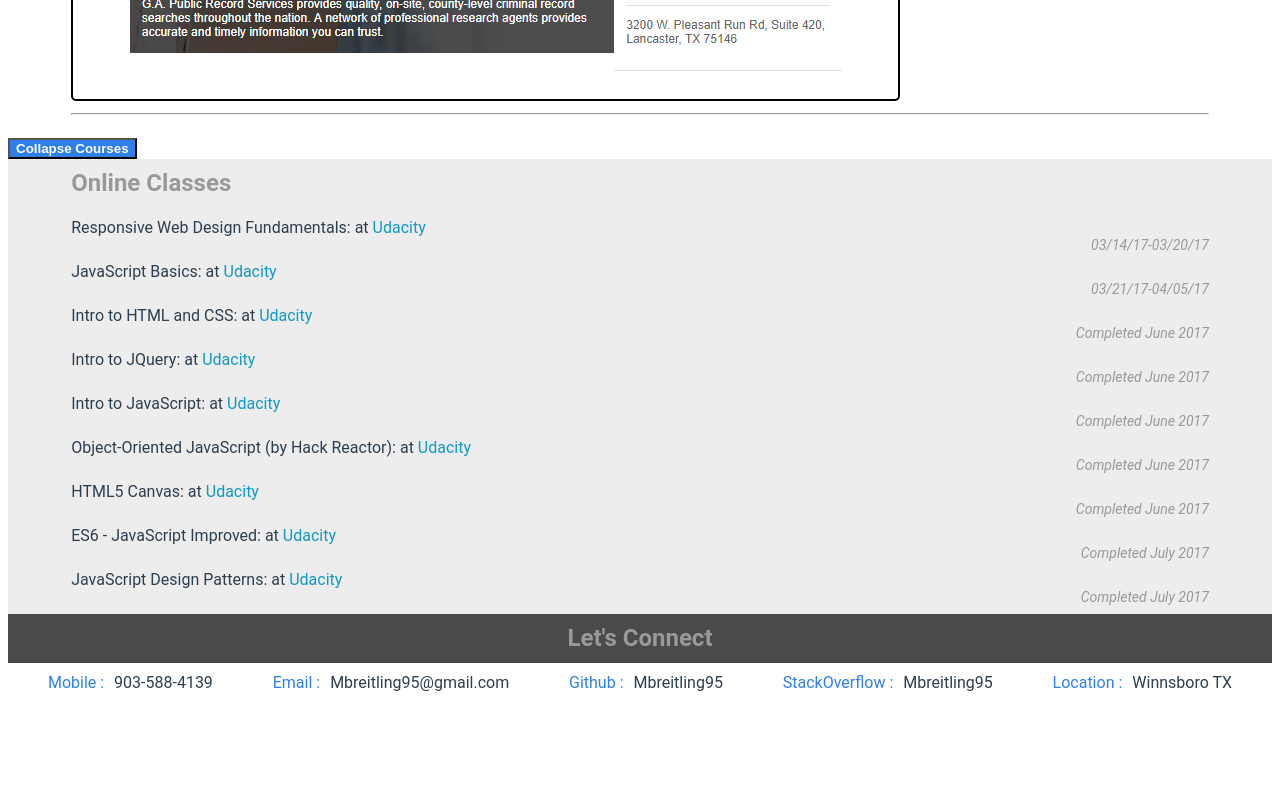
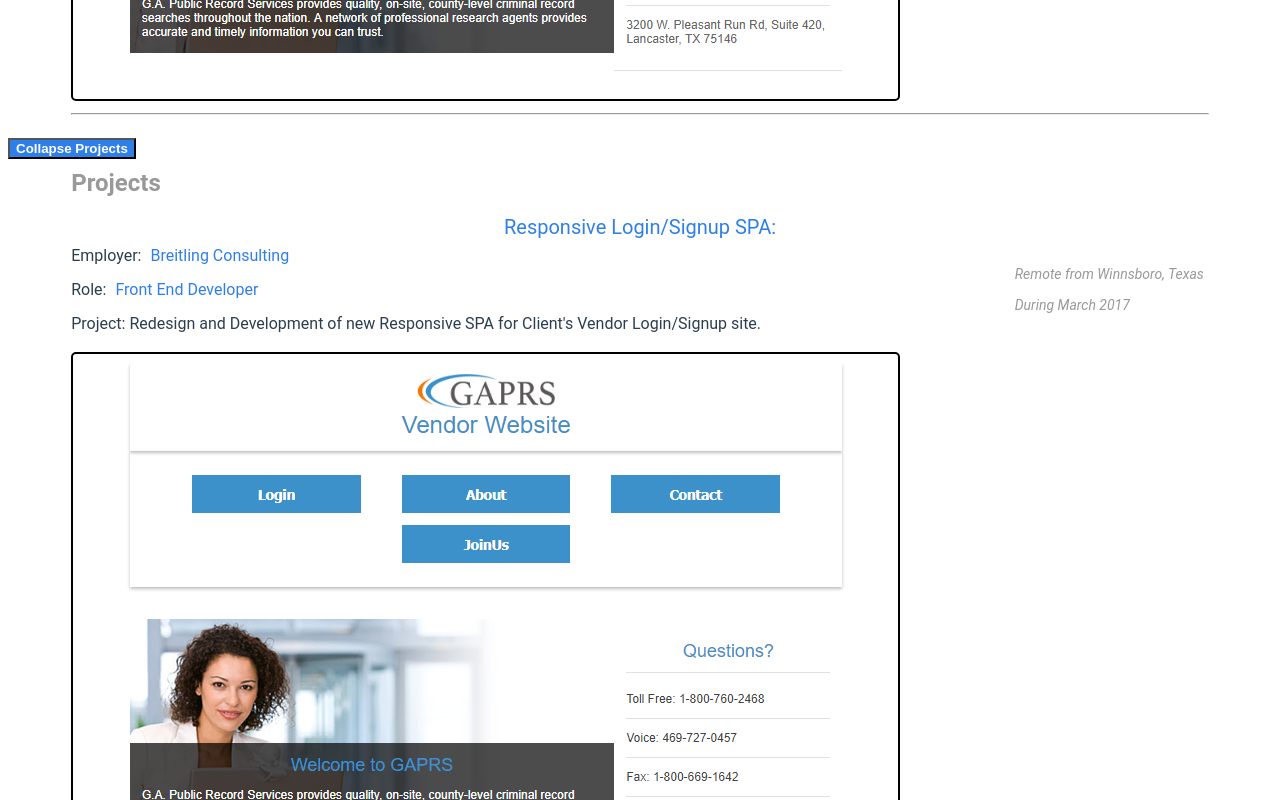
Before and after one commit to Mbreitling95/Resume-VueJS, a Vue app in the folder resume-project-vuejs/: page /#/Interactive in a window 1280 px wide. Shown: the part 2260-3060 px from the top of the page. Before the commit the page ends 2970 px from the top, so only its background shows below. Built offline with nearby package versions, Linux system fonts and the light colour scheme.

Commit message:
Transitions

```diff
--- a/resume-project-vuejs/src/components/Interactive.vue
+++ b/resume-project-vuejs/src/components/Interactive.vue
@@ -133,6 +133,7 @@
       {{ Projects_Show ? "Collapse Projects" : "Display Projects" }}
     </button>
 
+  <transition name="slide-fade">
     <div v-if="Projects_Show" id="ProjectSection2">
       <h2>Projects</h2>
       <template v-for="project in Projects">
@@ -151,6 +152,35 @@
         </div>
       </template>
     </div>
+  </transition>
+
+
+    <button @click="Projects_Show_T1 = !Projects_Show_T1" v-bind:class="Projects_Show_T1 ? 'Hide' : 'Show'" >
+      {{ Projects_Show_T1 ? "Collapse Projects" : "Display Projects" }}
+    </button>
+
+    <transition name="fade">
+     <div v-if="Projects_Show_T1" id="ProjectSection3">
+      <h2>Projects</h2>
+      <template v-for="project in Projects">
+        <div class="project-entry">
+          <div class="theme-text project-title ">{{ project.title }}:</div>
+          <div class="project-padding">
+            Employer: <span class="theme-text">{{ project.employer }}</span>
+            <span class="location-text">
+              <div>{{ project.location }}</div>
+              <div>{{ project.dates }}</div>
+            </span>
+            <div>Role: <span class="theme-text">{{ project.position }}</span></div>
+            <div> Project: {{ project.description }}</div>
+          </div>
+          <br/><img src="../assets/Responsive-SPA-Cropped2.png" alt="Screenshot of Project" class="project-img" /><hr/>
+        </div>
+      </template>
+    </div>
+  </transition>
+
+
 
   <button @click="onlineCourses_show = !onlineCourses_show" v-bind:class="onlineCourses_show ? 'Hide' : 'Show'" >
       {{ onlineCourses_show ? "Collapse Courses" : "Display Courses" }}
@@ -204,6 +234,7 @@
     return {
       todos: ["Add a Comment","Post a Question", "Delete a comment", "Use the Close button ->", "Thats enough Placeholders I think"],
       Jobs_Show: true,
+      Projects_Show_T1: true,
       Projects_Show: true,
       onlineCourses_show : true,
       bio: {
@@ -315,6 +346,29 @@
 
 <!-- Add "scoped" attribute to limit CSS to this component only -->
 <style scoped>
+
+.fade-enter-active, .fade-leave-active {
+  transition: opacity .5s
+}
+.fade-enter, .fade-leave-to /* .fade-leave-active in <2.1.8 */ {
+  opacity: 0
+}
+
+/* Enter and leave animations can use different */
+/* durations and timing functions.              */
+.slide-fade-enter-active {
+  transition: all .3s ease;
+}
+.slide-fade-leave-active {
+  transition: all .8s cubic-bezier(1.0, 0.5, 0.8, 1.0);
+}
+.slide-fade-enter, .slide-fade-leave-to
+/* .slide-fade-leave-active for <2.1.8 */ {
+  transform: translateX(10px);
+  opacity: 0;
+}
+
+
 
 body,
 div,
```
